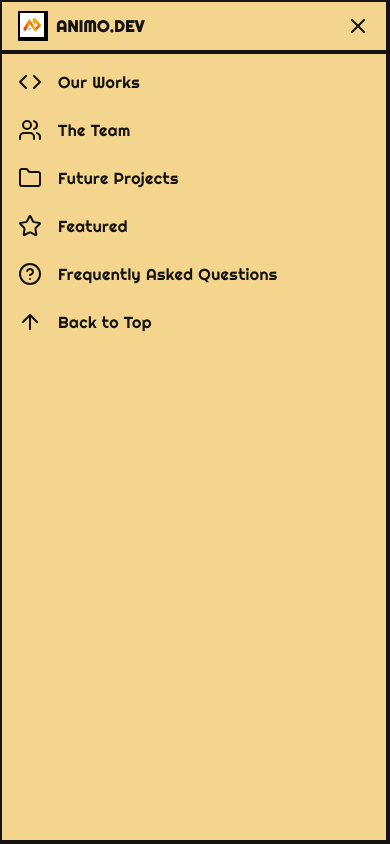
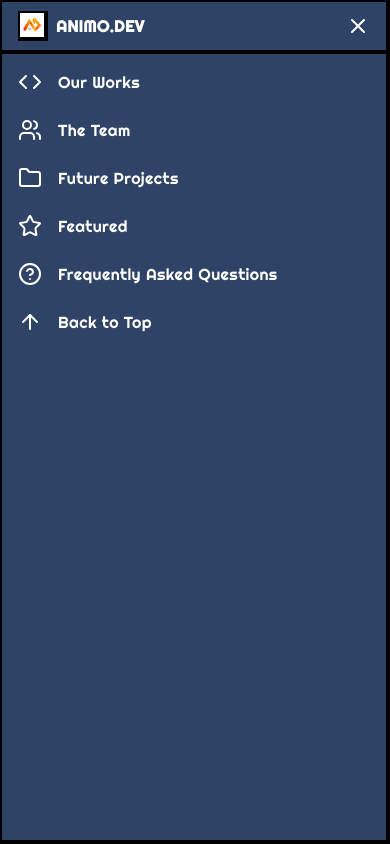
Before and after one commit to dlsl-animodev/project-launchpad, a Next.js app: page / in a window 390 px wide. Both pictures are taken after a click on the button 358 px from the left and 22 px from the top of the page. Shown: the top 844 px of the page. Built offline with nearby package versions, Linux system fonts and the light colour scheme; a web font is replaced by a local one.

Commit message:
fix(style): sidebar color to navy blue

```diff
--- a/components/header.tsx
+++ b/components/header.tsx
@@ -147,7 +147,7 @@ const MobileHeader: React.FC<HeaderProps> = ({ className }) => {
 
                         {/* Sidebar */}
                         <motion.aside
-                            className="fixed top-0 right-0 h-full w-full bg-primary border-retro z-50 flex flex-col justify-between"
+                            className="fixed top-0 right-0 h-full w-full bg-accent text-white border-black border-retro z-50 flex flex-col justify-between"
                             initial={{ x: "100%" }}
                             animate={{ x: 0 }}
                             exit={{ x: "100%" }}
@@ -159,7 +159,7 @@ const MobileHeader: React.FC<HeaderProps> = ({ className }) => {
                         >
                             {/* main content  */}
                             <section>
-                                <div className="flex justify-between items-center py-[0.57rem] px-4 border-b-4">
+                                <div className="flex justify-between items-center py-[0.57rem] px-4 border-b-4 border-black">
                                     <div className="flex items-center gap-2">
                                         <Image
                                             src={ANIMODEVLOGO}
```
